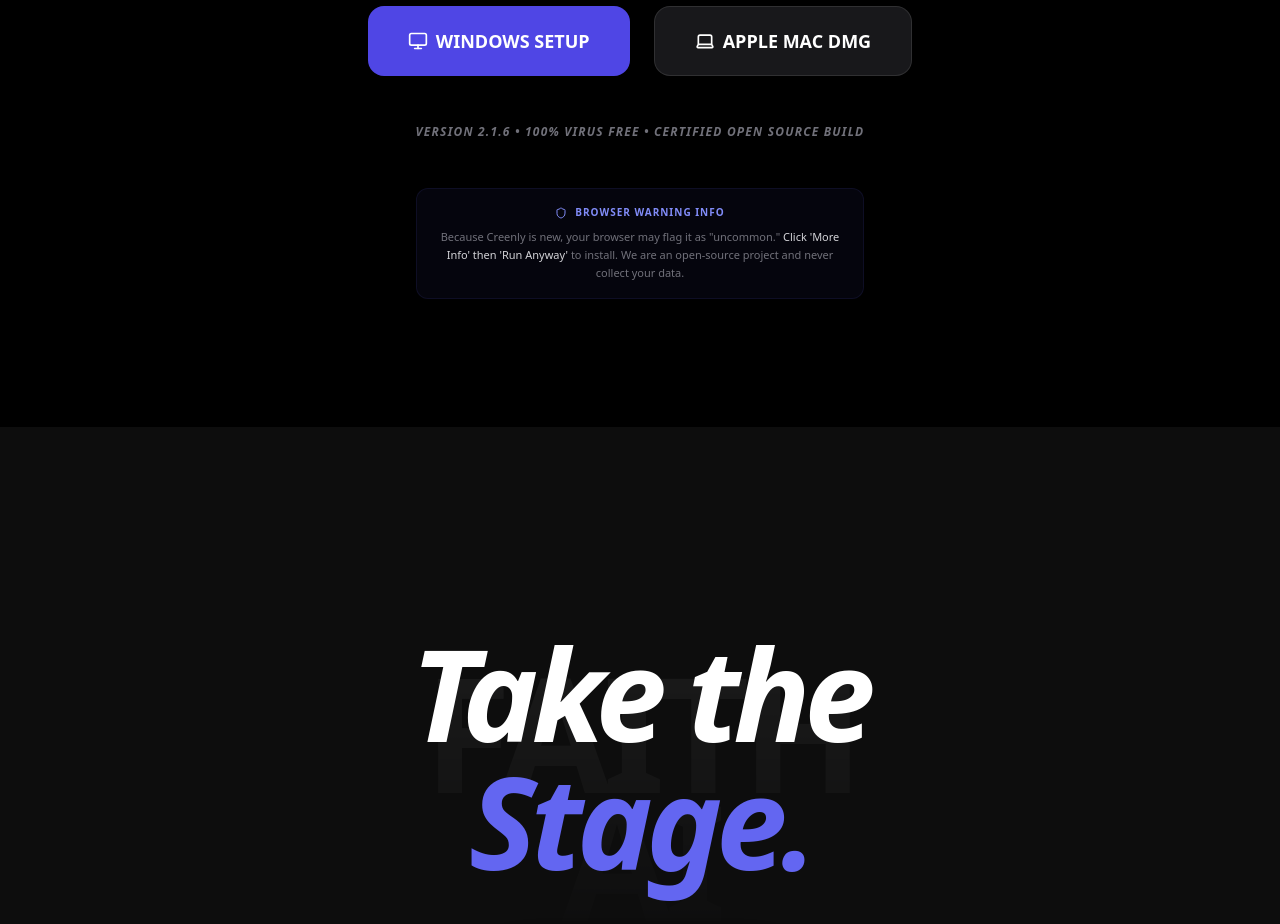
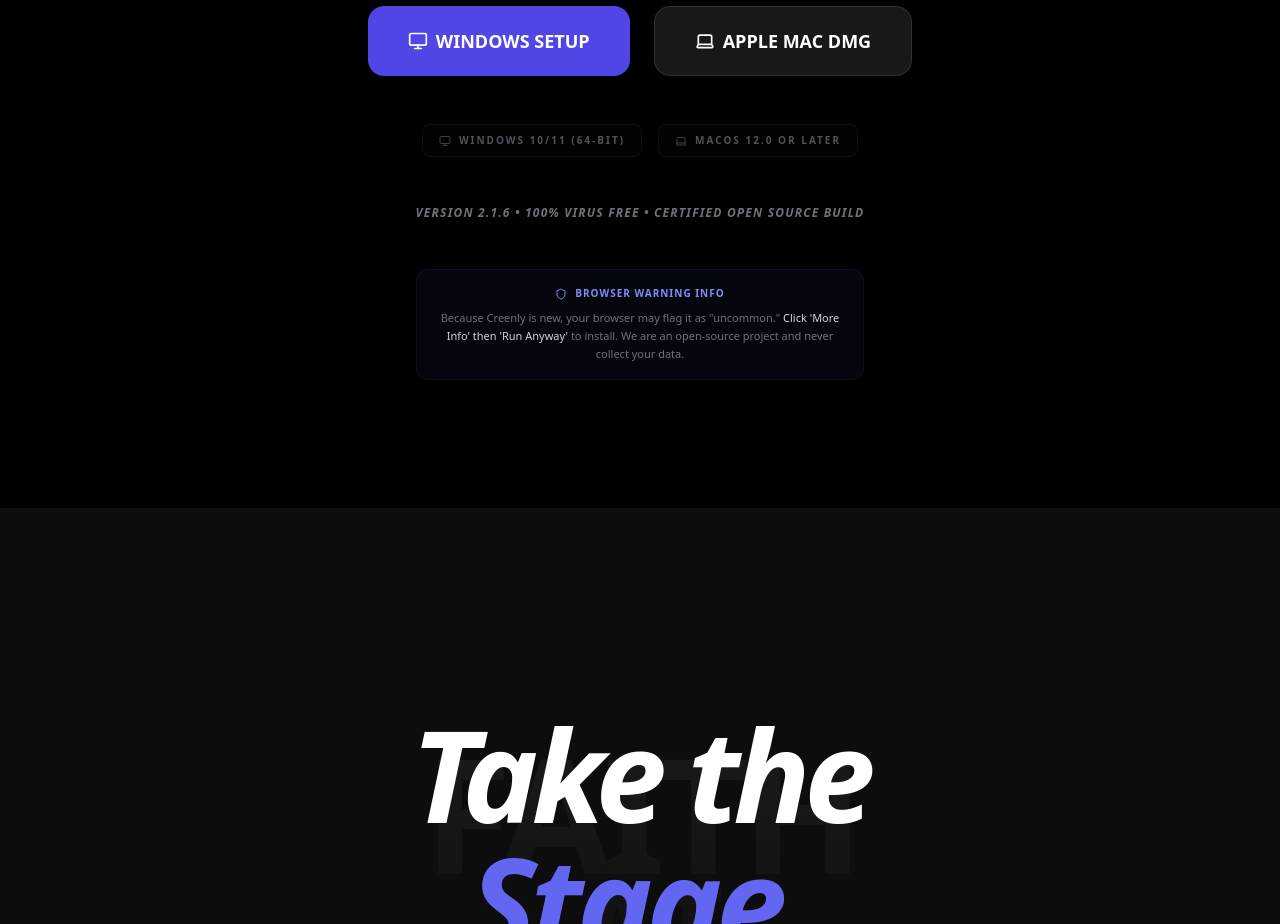
Before and after one commit to mikekode/church-projector, a Next.js app: page / in a window 1280 px wide. Shown: the part 3740-4664 px from the top of the page. Built offline with nearby package versions, Linux system fonts and the light colour scheme.

Commit message:
feat: release v2.1.6 with trust-builder, path hardening, and system requirements

```diff
--- a/app/page.tsx
+++ b/app/page.tsx
@@ -188,6 +188,16 @@
                                 <Laptop size={20} /> APPLE MAC DMG
                             </a>
                         </div>
+                        {/* System Requirements */}
+                        <div className="flex flex-col sm:flex-row gap-4 justify-center text-[10px] uppercase font-bold tracking-[0.2em] text-zinc-600">
+                            <div className="flex items-center gap-2 py-2 px-4 border border-white/5 rounded-lg bg-zinc-900/10">
+                                <Monitor size={12} className="text-zinc-700" /> Windows 10/11 (64-bit)
+                            </div>
+                            <div className="flex items-center gap-2 py-2 px-4 border border-white/5 rounded-lg bg-zinc-900/10">
+                                <Laptop size={12} className="text-zinc-700" /> macOS 12.0 or later
+                            </div>
+                        </div>
+
                         <p className="text-zinc-500 text-xs font-bold uppercase tracking-widest italic">
                             Version 2.1.6 • 100% Virus Free • Certified Open Source Build
                         </p>
```
Also changed, not shown: git_status_debug.txt (added).
